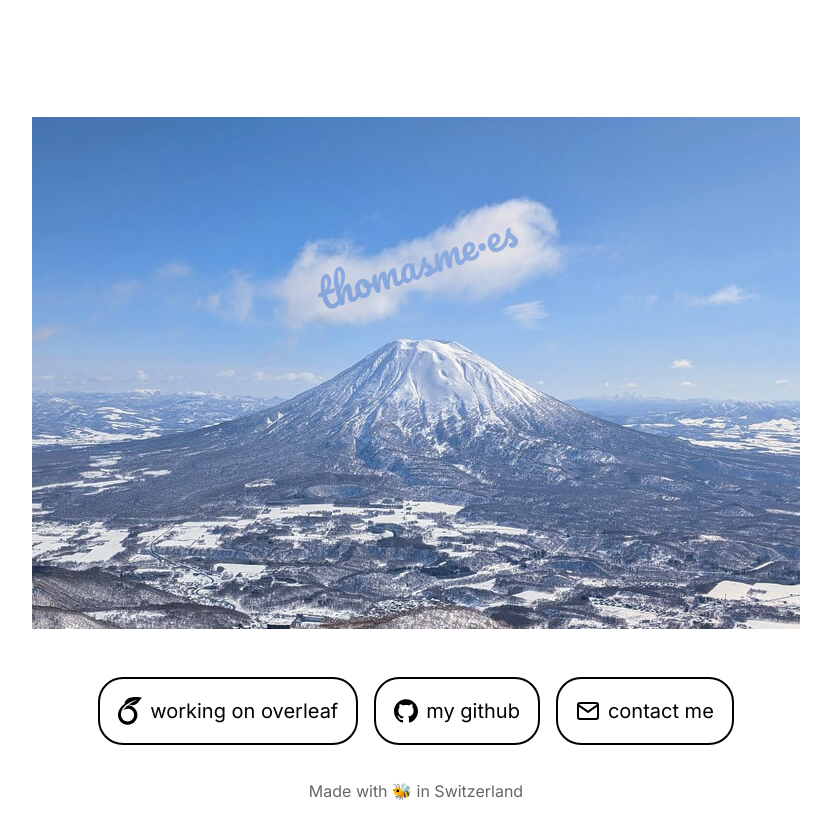
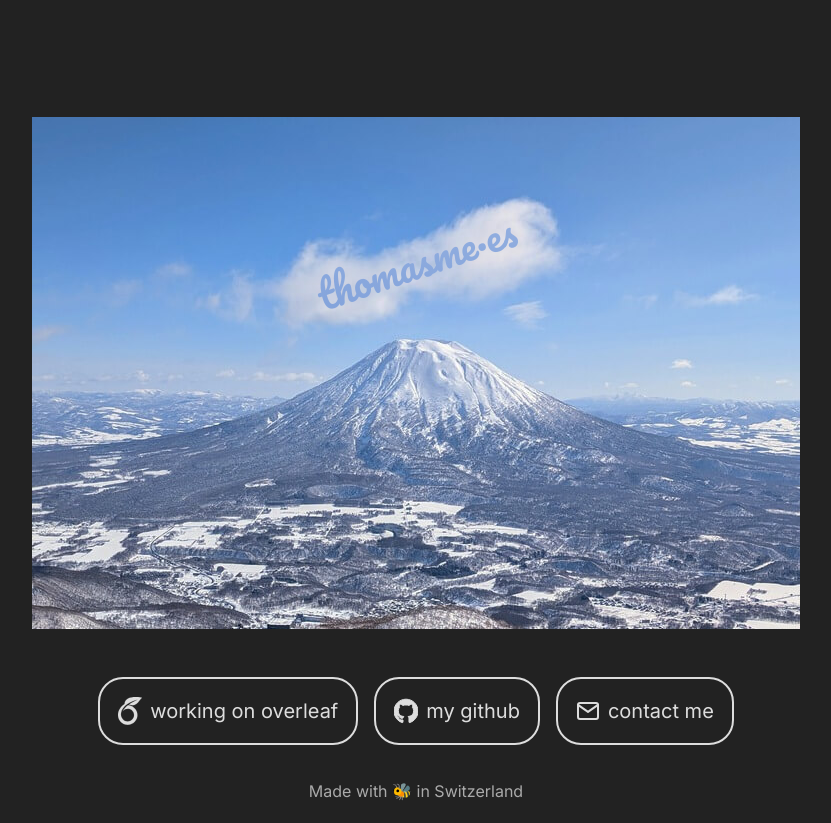
Before and after one commit to thomas-/thomas-.github.io, a plain HTML site: page index.html in a window 1280 px wide. Shown: the whole page, without its empty margins (224-1055 px from the left). Drawn offline with Linux system fonts and the dark colour scheme.

Commit message:
dark mode styles

```diff
--- a/style.css
+++ b/style.css
@@ -127,3 +127,24 @@ footer {
     rotate: -19deg;
   }
 }
+
+@media (prefers-color-scheme: dark) {
+  body {
+    color: #eee;
+    background-color: #222;
+  }
+  nav a {
+    color: #ddd;
+    border: 2px solid #ddd;
+    fill: #ddd;
+    svg {
+      stroke: #ddd !important;
+    }
+  }
+  nav a:hover {
+    color: #000;
+  }
+  footer {
+    color: #aaa;
+  }
+}
```
